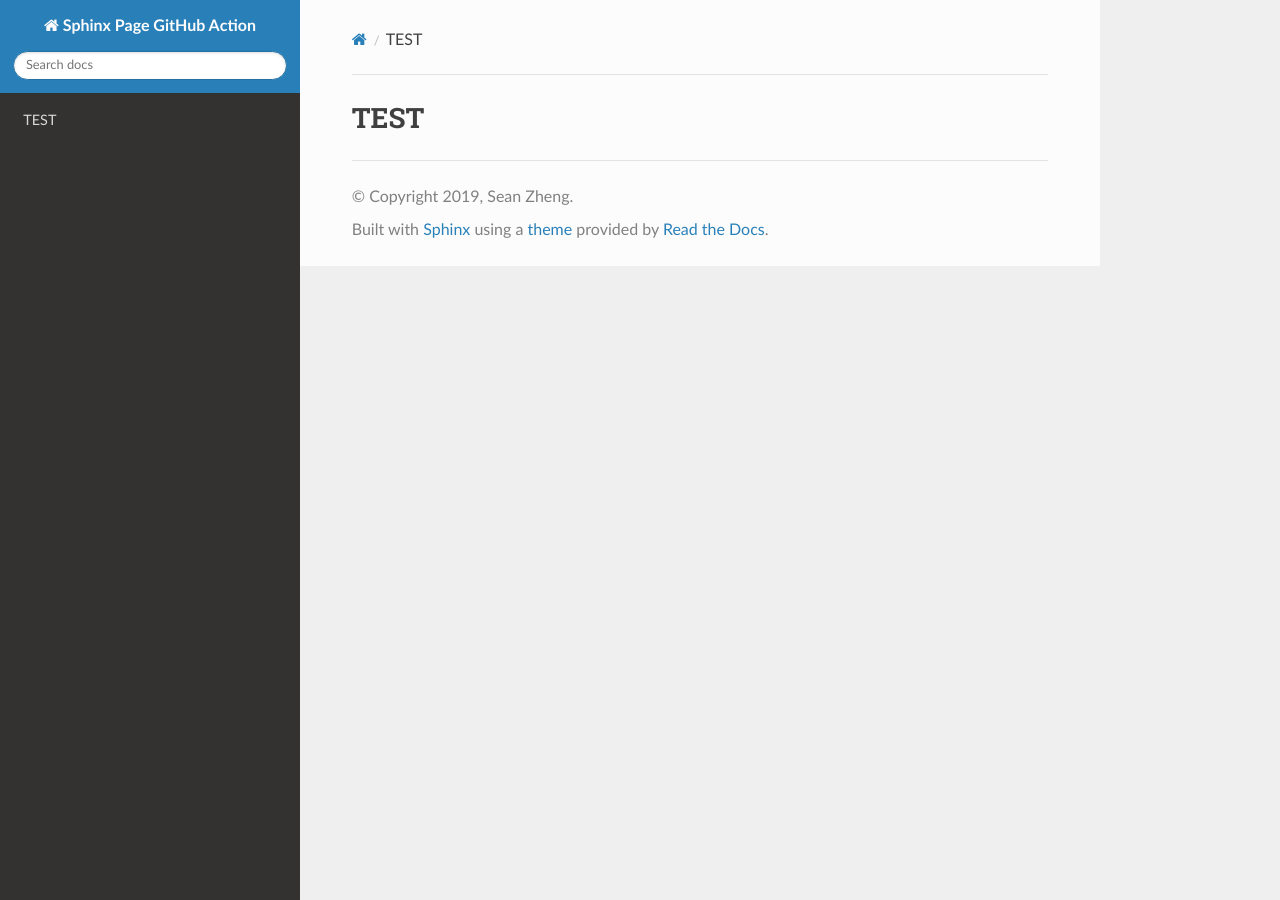
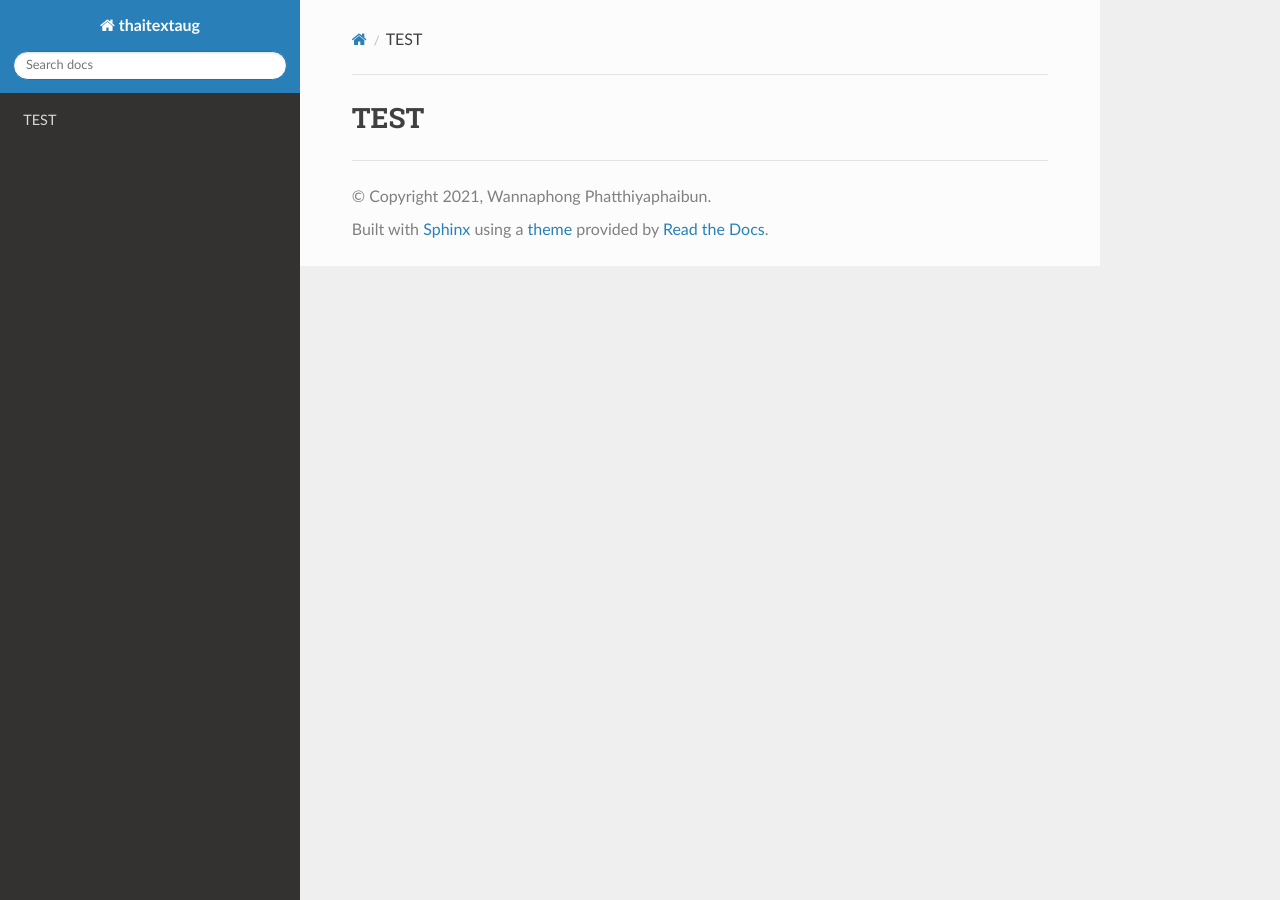
Before and after one commit to wannaphong/thaitextaug, a Sphinx documentation site: the page built from docs/index.rst, in a window 1280 px wide. Built offline with Sphinx 7.4.7 and the Read the Docs theme 2.0.0, drawn with Linux system fonts in a browser that asks for light colours.

Commit message:
Update code

```diff
--- a/docs/conf.py
+++ b/docs/conf.py
@@ -19,9 +19,9 @@
 
 # -- Project information -----------------------------------------------------
 
-project = u'Sphinx Page GitHub Action'
-copyright = u'2019, Sean Zheng'
-author = u'Sean Zheng'
+project = u'thaitextaug'
+copyright = u'2021, Wannaphong Phatthiyaphaibun'
+author = u'Wannaphong Phatthiyaphaibun'
 
 # The short X.Y version
 version = u''
--- a/mkdocs.yml
+++ /dev/null
@@ -1 +0,0 @@
-site_name: Thai Text Augmentation
```
Also changed, not shown: 2 other files.
